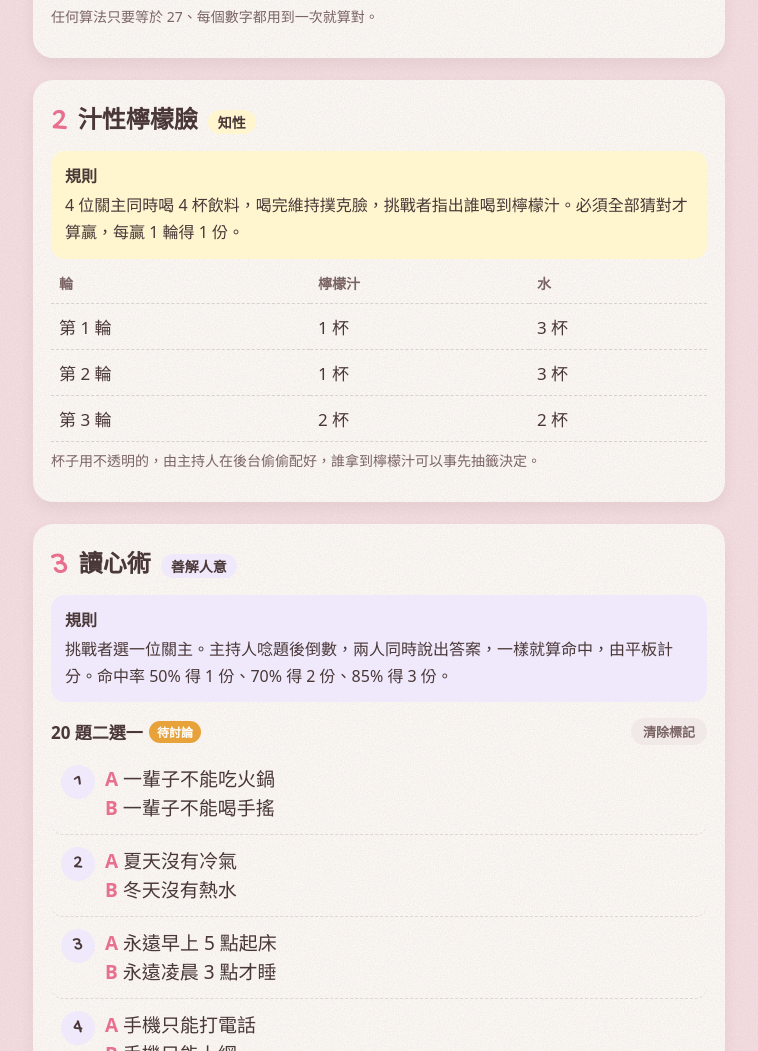
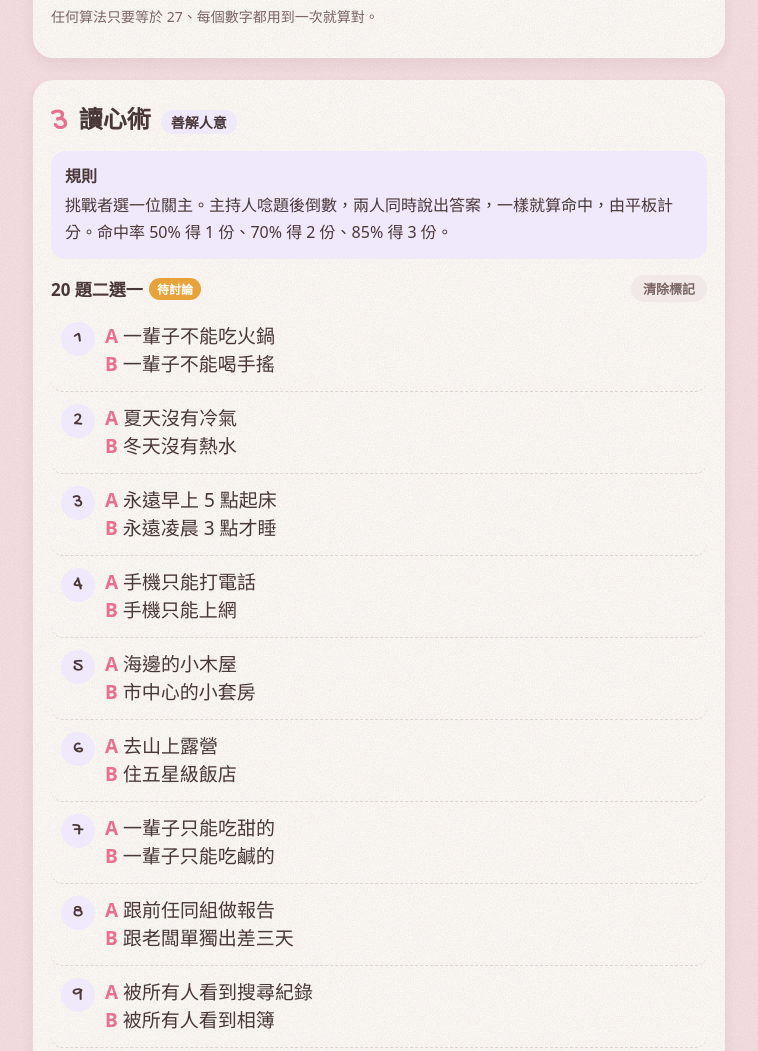
Before and after one commit to morrishsu0325-spec/1116birthday, a plain HTML site: page phone.html in a window 1280 px wide. Shown: the part 1136-2187 px from the top of the page, without its empty margins (261-1019 px from the left). Drawn offline with Linux system fonts and the light colour scheme; a web font is replaced by a local one.

Commit message:
Add files via upload

```diff
--- a/phone.html
+++ b/phone.html
@@ -4,7 +4,7 @@
 <meta charset="utf-8">
 <meta name="viewport" content="width=device-width,initial-scale=1,viewport-fit=cover">
 <meta name="apple-mobile-web-app-capable" content="yes">
-<!-- 主持人手機題庫：點一下題目可以標記「已唸過」 -->
+<!-- 主持人手機題庫：只放需要出題的關卡（第 1、3、7、8 關），點一下題目可以標記「已唸過」 -->
 <title>serina 27 主持人題庫</title>
 <link rel="preconnect" href="https://fonts.googleapis.com">
 <link rel="preconnect" href="https://fonts.gstatic.com" crossorigin>
@@ -153,8 +153,10 @@ const body={
   <table><tr><th>輪</th><th>目標</th></tr><tr><td>第 1 個願望</td><td class="big">90 dB</td></tr><tr><td>第 2 個願望</td><td class="big">100 dB</td></tr><tr><td>第 3 個願望</td><td class="big">110 dB</td></tr></table>`
 };
 function render(){
-  document.getElementById('chips').innerHTML=LV.map(l=>`<a href="#lv${l.id}"><b>${l.id}</b>${l.name}</a>`).join('');
-  document.getElementById('app').innerHTML=LV.map(l=>`<section id="lv${l.id}" style="--cl:${l.cl}"><div class="hd"><span class="no">${l.id}</span><h2>${l.name}</h2><span class="adj">${l.adj}</span></div>${body[l.id]()}</section>`).join('');
+  const SHOW=[1,3,7,8];
+  const LVS=LV.filter(l=>SHOW.includes(l.id));
+  document.getElementById('chips').innerHTML=LVS.map(l=>`<a href="#lv${l.id}"><b>${l.id}</b>${l.name}</a>`).join('');
+  document.getElementById('app').innerHTML=LVS.map(l=>`<section id="lv${l.id}" style="--cl:${l.cl}"><div class="hd"><span class="no">${l.id}</span><h2>${l.name}</h2><span class="adj">${l.adj}</span></div>${body[l.id]()}</section>`).join('');
 }
 document.addEventListener('click',e=>{
   const c=e.target.closest('[data-clear]');
```
